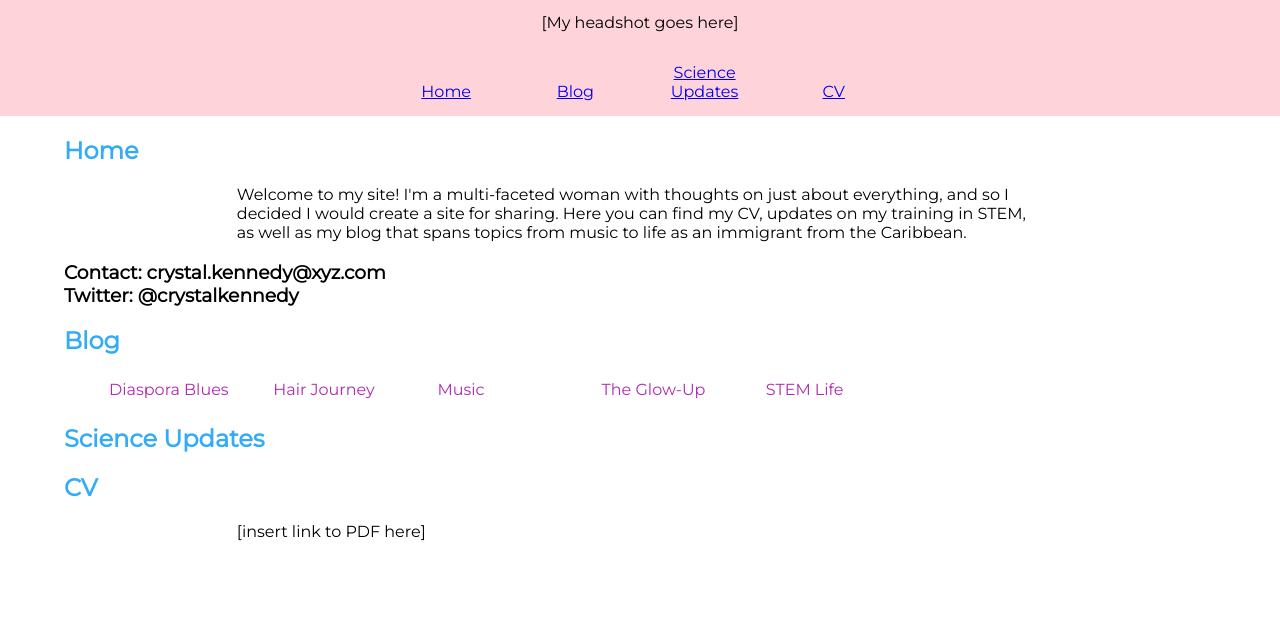
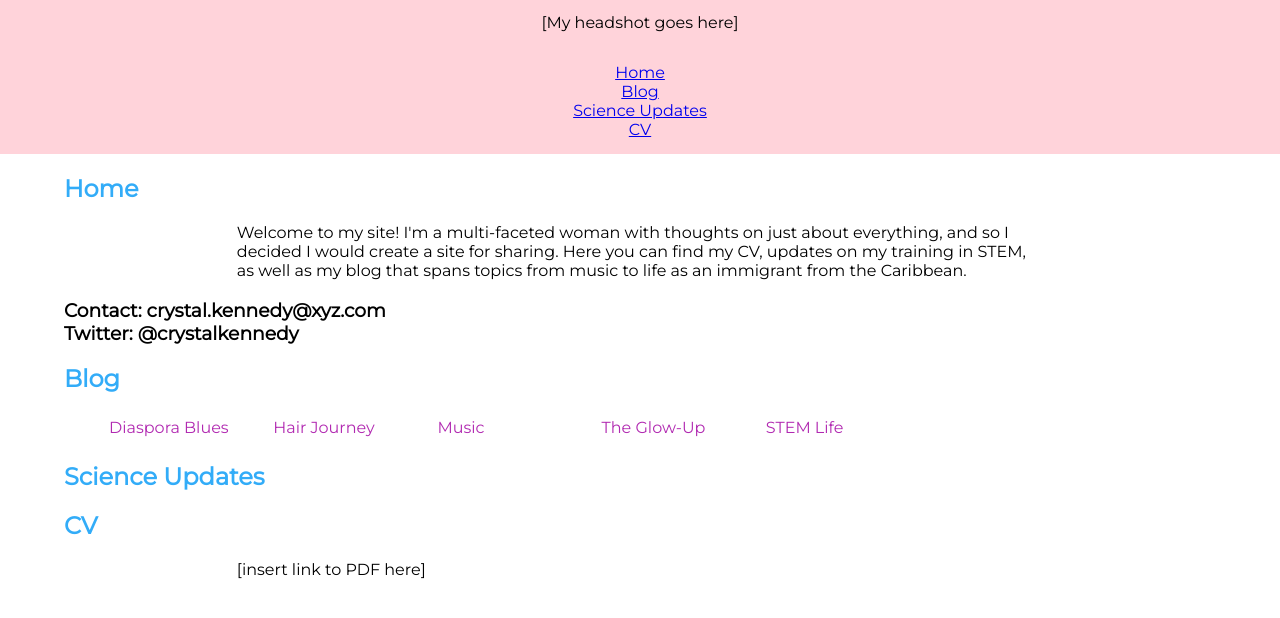
Before and after one commit to CrystalKennedy/CrystalKennedy.github.io, a plain HTML site: page index.html in a window 1280 px wide. Shown: the part 82-700 px from the top of the page. Drawn offline with Linux system fonts and the light colour scheme.

Commit message:
Update demo.css

```diff
--- a/demo.css
+++ b/demo.css
@@ -35,8 +35,8 @@ header>ul {
 
 header li {
     display: inline-block;
-    width: 10%;
-    min-width: 100px;
+    width: 100%;
+    min-width: 200px;
 }
 
 h2 {
```
